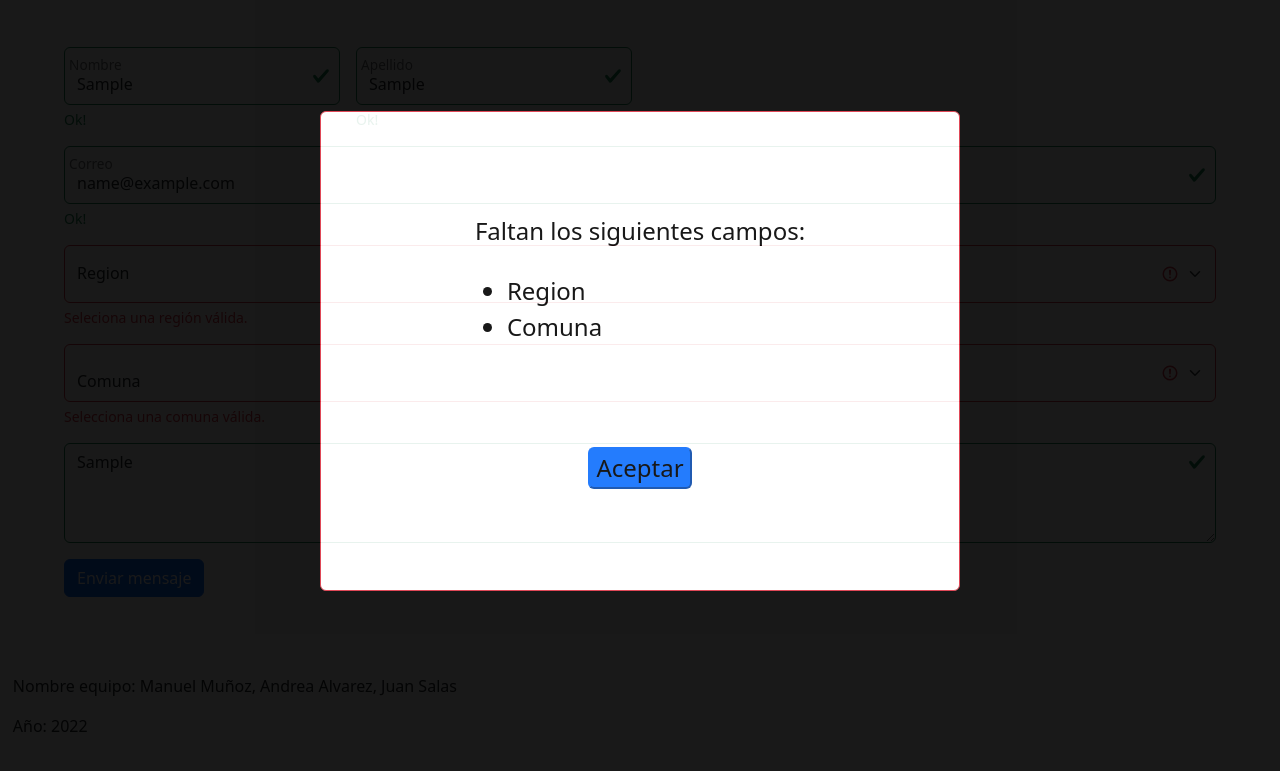
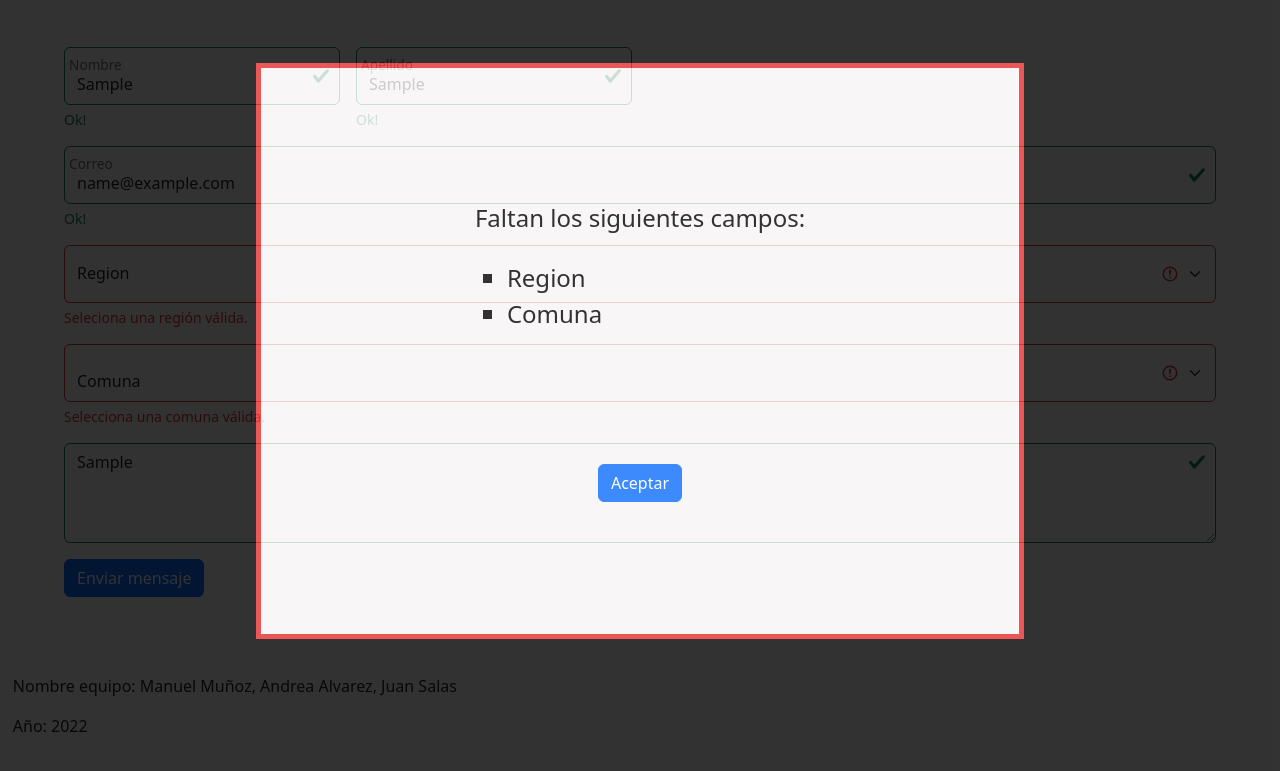
Before and after one commit to JuanAndresSalas/M2-ABRPO, a website: page html/contacto.html in a window 1280 px wide. Both pictures are taken after typing "Sample", "Sample", "name@example.com", "Sample" into the empty fields and a click on the button "Enviar mensaje". Shown: the part 129-900 px from the top of the page. Drawn offline with nearby package versions, Linux system fonts and the light colour scheme; some packages are replaced by stand-ins of ours; a script that the page names is missing.

Commit message:
bordesAlertaFormulario

```diff
--- a/html/contacto.html
+++ b/html/contacto.html
@@ -6,7 +6,10 @@
     <meta name="viewport" content="width=device-width, initial-scale=1.0">
     <title>Hamburguesas Artesanales</title>
     <link rel="stylesheet" href="/scss/custom.css">
-    <script src="/js/alerta-contacto.js"></script>
+    <link rel="stylesheet" href="/fancybox/jquery.fancybox-1.3.4.css" type="text/css" media="screen" />
+    <script type="text/javascript" src="http://ajax.googleapis.com/ajax/libs/jquery/1.4/jquery.min.js"></script>
+    <script type="text/javascript" src="/fancybox/jquery.fancybox-1.3.4.pack.js"></script>
+
 
   </head>
   <body>
@@ -31,7 +34,7 @@
       </nav>
     </header>
     <h1>Hamburguesas Artesanales</h1>
-    <main id="main-contacto">
+    <main id="main-contacto" class="form-floating">
       <form class="row g-3 needs-validation form-floating" novalidate>
         <div class="col-md-3 form-floating">
           <input type="text" class="form-control" id="nombre-contacto" required>
@@ -112,7 +115,7 @@
           </div>
         </div>
         <div class="col-12">
-          <button class="btn btn-primary" type="submit" onclick="alertaCustom()">Enviar mensaje</button>
+          <button class="btn btn-primary" type="submit" onclick="alerta()">Enviar mensaje</button>
         </div>
       </form>
     </main>
@@ -122,16 +125,19 @@
     </footer>
 
     <div id="prueba-alerta" style="display: none;" class="">
-      <div id="marco-alerta" class="p-3 border rounded border-danger bg-opacity-100">
-        <label for="aceptar" id="etiqueta-alerta" style="opacity: 1;">
-          <p style="opacity: 1;">Faltan los siguientes campos:</p>
-          <ul id="lista-alerta" class="pt-2" style="opacity: 1;">
-          </ul>
-        </label>
-        <button class="border-primary border-2 rounded bg-primary" id="aceptar" onclick="ocultarDiv()">Aceptar</button>
-      </div>
+
+        <div id="marco-alerta" class="p-3">
+          <label for="aceptar" id="etiqueta-alerta">
+            <p style="opacity: 1;">Faltan los siguientes campos:</p>
+            <ul id="lista-alerta" class="pt-2" >
+            </ul>
+          </label>
+          <button class="btn btn-primary " id="aceptar" onclick="ocultarDiv()">Aceptar</button>
+        </div>
+
     </div>
-
+    <script type="text/javascript" src="/js/jquery-3.6.3.min.js" ></script>
+    <script src="/js/alerta-contacto.js"></script>
     <script src="https://cdn.jsdelivr.net/npm/bootstrap@5.1.3/dist/js/bootstrap.bundle.min.js" integrity="sha384-ka7Sk0Gln4gmtz2MlQnikT1wXgYsOg+OMhuP+IlRH9sENBO0LRn5q+8nbTov4+1p" crossorigin="anonymous"></script>
     <script>
       (function () {
@@ -154,7 +160,8 @@
           })
         })()
     </script>
-    <script type="text/javascript" src="/js/jquery-3.6.3.min.js" ></script>
+
+
   </body>
 
 </html>
--- a/js/alerta-contacto.js
+++ b/js/alerta-contacto.js
@@ -1,9 +1,5 @@
 
-
-
-
-
-function alertaCustom(){
+function alerta(){
 
     var nombre = document.getElementById("nombre-contacto").value;
     var apellido = document.getElementById("apellido-contacto").value;
--- a/package.json
+++ b/package.json
@@ -1,5 +1,6 @@
 {
   "dependencies": {
+    "@fancyapps/ui": "^4.0.31",
     "bootstrap": "^5.2.3",
     "jquery": "^3.6.3"
   }
--- a/scss/custom.scss
+++ b/scss/custom.scss
@@ -12,16 +12,18 @@ footer{
 }
 
 #marco-alerta{
-    width: 50%;
-    height: 50%;
+    width: 60%;
+    height: 60%;
     display: inline-flex;
-    background-color: rgb(255, 255, 255);
+    background-color: rgb(247, 245, 245);
     flex-wrap: nowrap;
     flex-direction: column;
     justify-content: space-evenly;
     align-items: center;
     font-size: x-large;
     opacity: 1;
+    border: solid 5px rgb(231, 44, 44);
+
 
 
 }
@@ -33,10 +35,20 @@ footer{
     top: 0;
     width: 100%;
     height: 120%;
-    opacity: .9;
+    opacity: 0.8;
     background-color: rgb(0, 0, 0);
     color: rgb(0, 0, 0);
-    align-items: center
+    align-items: center;
+
+}
+
+#lista-alerta{
+    list-style:square;
+    opacity: 1;
+}
+
+#etiqueta-alerta{
+    opacity: 1
 }
 
 @import "../node_modules/bootstrap/scss/bootstrap";
```
Also changed, not shown: scss/custom.css, 2 other files.
